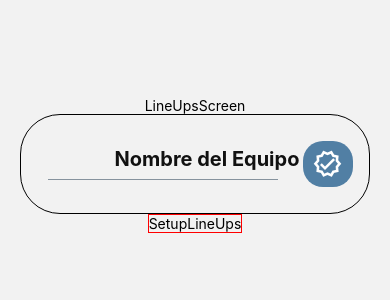
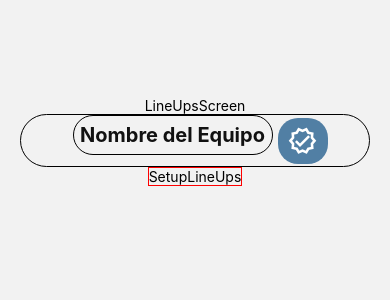
Before and after one commit to JhonFDev/UltimateTracker, a React Native app: screen /lineups in a window 390 px wide. Shown: the top 300 px of the page. Built offline with nearby package versions, Linux system fonts and the light colour scheme.

Commit message:
fix style lineupsscreen

```diff
--- a/screens/match/LineUpsScreen.js
+++ b/screens/match/LineUpsScreen.js
@@ -22,7 +22,6 @@ export default function LineUpsScreen() {
             justifyContent: "center",
             alignItems: "center",
             width: 350,
-            height: 100,
             borderRadius: 40,
             gap: 15,
           }}
@@ -30,15 +29,17 @@ export default function LineUpsScreen() {
           <Input
             placeholder="Nombre del Equipo"
             placeholderTextColor={"#111"}
-            containerStyle={{ width: 250 }}
+            containerStyle={{ width: 200 }}
             inputStyle={{
-              borderColor: "red",
-              borderBottomColor: "white",
               textAlign: "center",
               fontSize: 20,
               fontWeight: "700",
+              width:200
             }}
             textContentType="name"
+            style={{ borderWidth: 1, borderColor: "black", borderRadius:20 }}
+            inputContainerStyle={{borderWidth: 0, borderColor: "transparent"}}
+            focusable
           />
           <Button
             icon={
```
